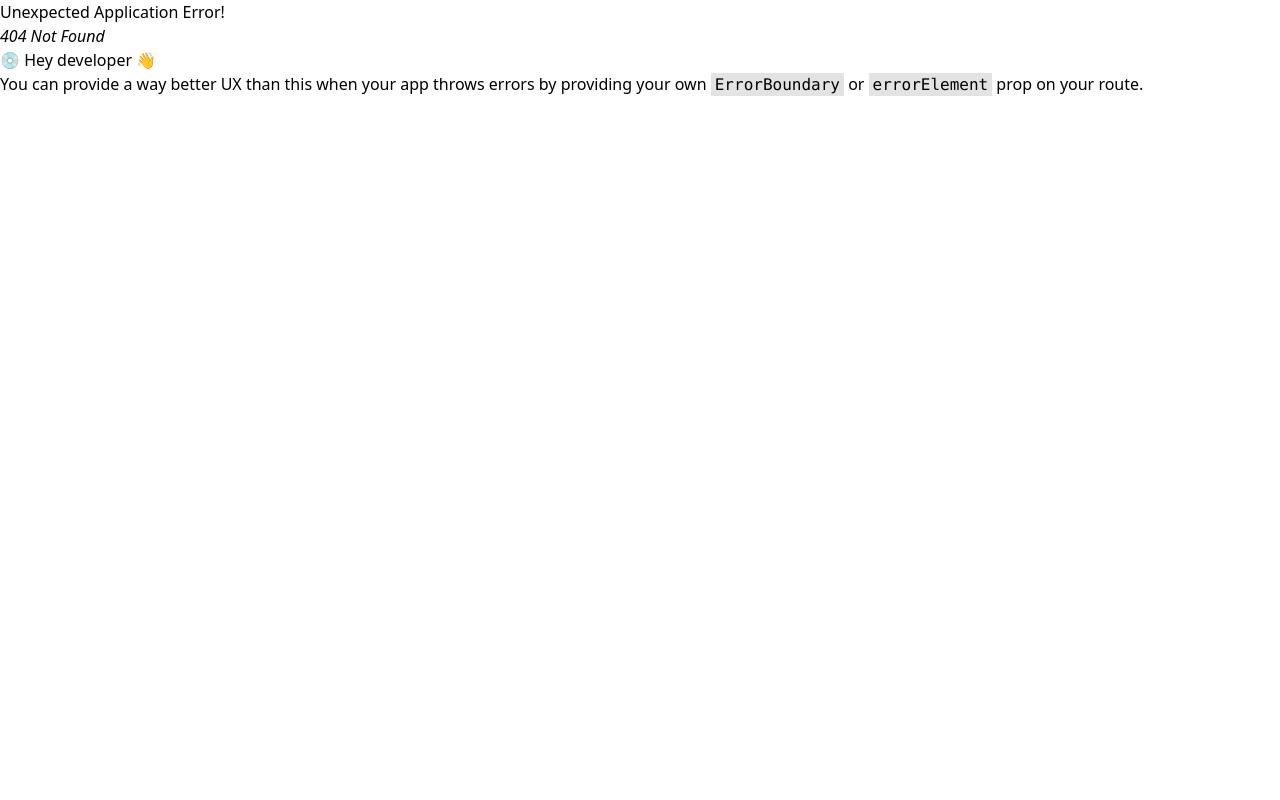
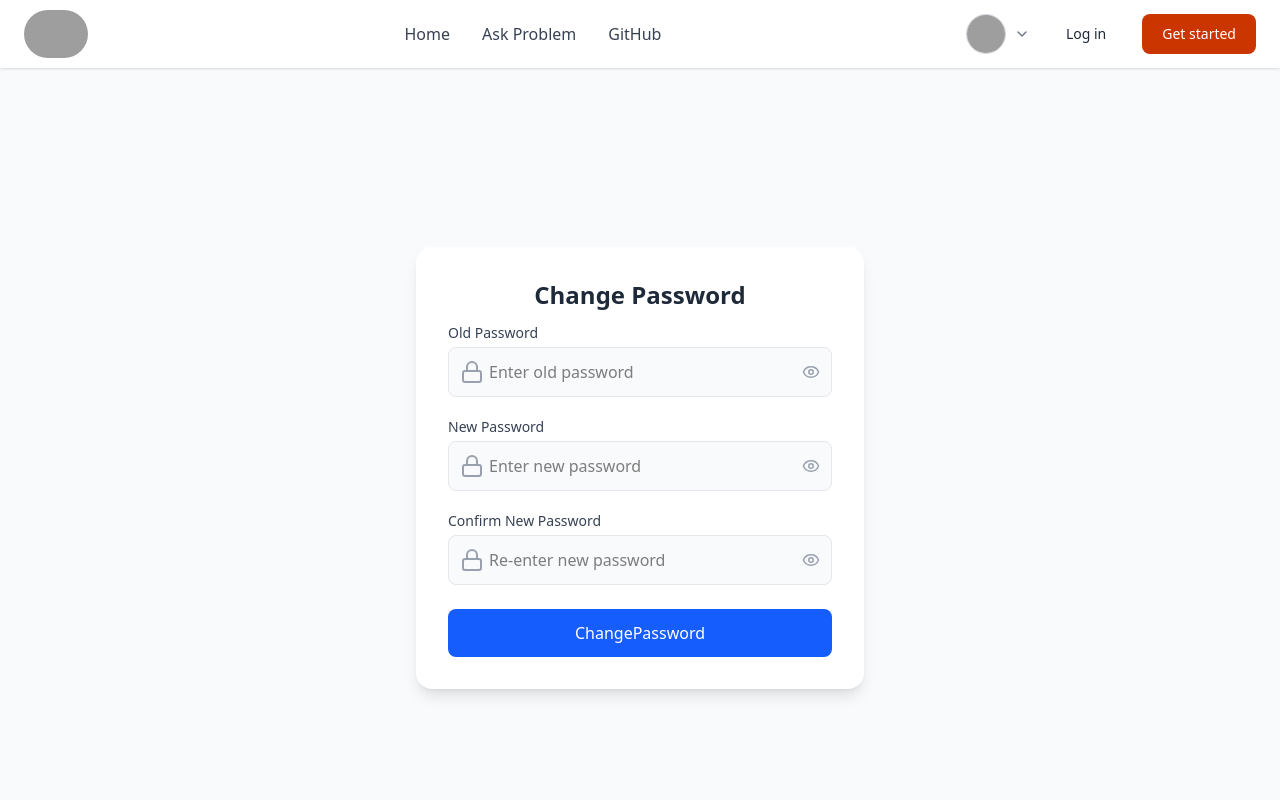
Before and after one commit to MohitBisht27/Slack, a React (Vite) app in the folder Frontend/: page /forgot-password in a window 1280 px wide. Before the commit this address had no page. Shown: the top 800 px of the page. Built offline with nearby package versions, Linux system fonts and the light colour scheme; grey boxes are pictures that could not be loaded.

Commit message:
feat: implement ChangePassword component with form validation and API integration

```diff
--- a/Frontend/src/App.jsx
+++ b/Frontend/src/App.jsx
@@ -13,6 +13,7 @@ import Layout from "./Layout";
 import Home from "./pages/Home";
 import ProfileCard from "./components/UserCard/UserCard";
 import CommentSection from "./components/CommentCard/CommentCard";
+import ChangePassword from "./components/ChangePassword/ForgetPassword";
 const router = createBrowserRouter(
   createRoutesFromElements(
     <Route path="/" element={<Layout />}>
@@ -20,6 +21,7 @@ const router = createBrowserRouter(
       <Route path="/ask-problem" element={<AskProblem />} />
       <Route path="/profile" element={<ProfileCard />} />
       <Route path="/comment" element={<CommentSection />} />
+      <Route path="/forgot-password" element={<ChangePassword />}></Route>
       <Route path="/setting" element={<UpdateInfo />} />
       <Route path="/SigninForm" element={<SigninForm></SigninForm>}></Route>
       <Route
--- a/Frontend/src/api/UserApi.jsx
+++ b/Frontend/src/api/UserApi.jsx
@@ -40,3 +40,11 @@ export const updateAccountDetails = (formData) => {
     },
   });
 };
+
+export const changeCurrentPassword = (data) => {
+  return api.post("/change-password", data, {
+    headers: {
+      "Content-Type": "application/json",
+    },
+  });
+};
--- /dev/null
+++ b/Frontend/src/components/ChangePassword/ForgetPassword.jsx
@@ -0,0 +1,137 @@
+import React, { useState } from "react";
+import { Lock } from "lucide-react";
+import { changeCurrentPassword, logoutUser } from "../../api/UserApi";
+import FormPass from "../AuthForm/FormPass";
+import SubmitButton from "../AuthForm/SubmitButton";
+import { useNavigate } from "react-router-dom";
+
+export default function ChangePassword() {
+  const navigate = useNavigate();
+  const [formData, setFormData] = useState({
+    oldPassword: "",
+    newPassword: "",
+    confirmPassword: "",
+  });
+
+  const [loading, setLoading] = useState(false);
+  const [message, setMessage] = useState({ text: "", type: "" });
+
+  const handleChange = (e) => {
+    setFormData({ ...formData, [e.target.name]: e.target.value });
+    setMessage({ text: "", type: "" });
+  };
+
+  const handleSubmit = async (e) => {
+    e.preventDefault();
+    const { oldPassword, newPassword, confirmPassword } = formData;
+
+    if (!oldPassword || !newPassword || !confirmPassword) {
+      setMessage({ text: "All fields are required", type: "error" });
+      return;
+    }
+
+    if (newPassword !== confirmPassword) {
+      setMessage({ text: "New passwords do not match", type: "error" });
+      return;
+    }
+
+    try {
+      setLoading(true);
+      const response = await changeCurrentPassword({
+        oldPassword,
+        newPassword,
+      });
+
+      setMessage({
+        text: response?.data?.message || "Password changed successfully",
+        type: "success",
+      });
+      setTimeout(async () => {
+        try {
+          const logoutResponse = await logoutUser();
+          console.log("Logout successful:", logoutResponse.data);
+          localStorage.removeItem("isAuthenticated");
+          localStorage.removeItem("accessToken");
+          navigate("/SigninForm");
+        } catch (logoutError) {
+          console.error(
+            "Logout failed:",
+            logoutError.response?.data || logoutError.message
+          );
+        }
+      }, 1500);
+    } catch (error) {
+      console.error(error);
+      setMessage({
+        text:
+          error.response?.data?.message ||
+          "Failed to change password. Please try again.",
+        type: "error",
+      });
+    } finally {
+      setLoading(false);
+    }
+  };
+
+  return (
+    <div className="min-h-screen bg-gray-50 flex items-center justify-center px-4">
+      <div className="w-full max-w-md bg-white shadow-lg rounded-2xl p-8">
+        <h2 className="text-2xl font-bold text-gray-800 mb-3 text-center">
+          Change Password
+        </h2>
+
+        {/* Inline feedback message */}
+        {message.text && (
+          <p
+            className={`text-center text-sm mb-4 ${
+              message.type === "error" ? "text-red-600" : "text-green-600"
+            }`}
+          >
+            {message.text}
+          </p>
+        )}
+
+        <form onSubmit={handleSubmit} className="space-y-5">
+          <FormPass
+            icon={<Lock />}
+            label="Old Password"
+            type="password"
+            name="oldPassword"
+            placeholder="Enter old password"
+            value={formData.oldPassword}
+            onChange={handleChange}
+            required
+          />
+
+          <FormPass
+            icon={<Lock />}
+            label="New Password"
+            type="password"
+            name="newPassword"
+            placeholder="Enter new password"
+            value={formData.newPassword}
+            onChange={handleChange}
+            required
+          />
+
+          <FormPass
+            icon={<Lock />}
+            label="Confirm New Password"
+            type="password"
+            name="confirmPassword"
+            placeholder="Re-enter new password"
+            value={formData.confirmPassword}
+            onChange={handleChange}
+            required
+          />
+
+          <SubmitButton
+            label={loading ? "Changing..." : "Change Password"}
+            text="ChangePassword"
+            disabled={loading}
+          />
+        </form>
+      </div>
+    </div>
+  );
+}
--- a/Frontend/src/components/Header.jsx
+++ b/Frontend/src/components/Header.jsx
@@ -39,6 +39,13 @@ export default function Header() {
                     className="block px-4 py-2 text-gray-700 hover:bg-gray-50"
                   >
                     View Profile
+                  </NavLink>
+                  <NavLink
+                    onClick={() => setOpen(false)}
+                    to="/forgot-password"
+                    className="block px-4 py-2 text-gray-700 hover:bg-gray-50"
+                  >
+                    Change Password
                   </NavLink>
                   <Link
                     to="/setting"
--- a/Frontend/src/components/SignIn/SignIn.jsx
+++ b/Frontend/src/components/SignIn/SignIn.jsx
@@ -49,11 +49,7 @@ function SignIn() {
         "Something went wrong:",
         error.response?.data || error.message
       );
-      setMessage(
-        typeof error.response?.data === "string"
-          ? error.response.data
-          : "Invalid email or password."
-      );
+      setMessage("Invalid email or password.");
     } finally {
       setLoading(false);
     }
@@ -101,7 +97,14 @@ function SignIn() {
             onChange={handleChange}
             required
           />
-
+          <div className="text-right mt-2">
+            <Link
+              to="/forgot-password"
+              className="text-sm text-blue-600 hover:text-blue-700 hover:underline transition-colors"
+            >
+              Forgot Password?
+            </Link>
+          </div>
           <SubmitButton loading={loading} text="Sign In" />
         </form>
 
```
